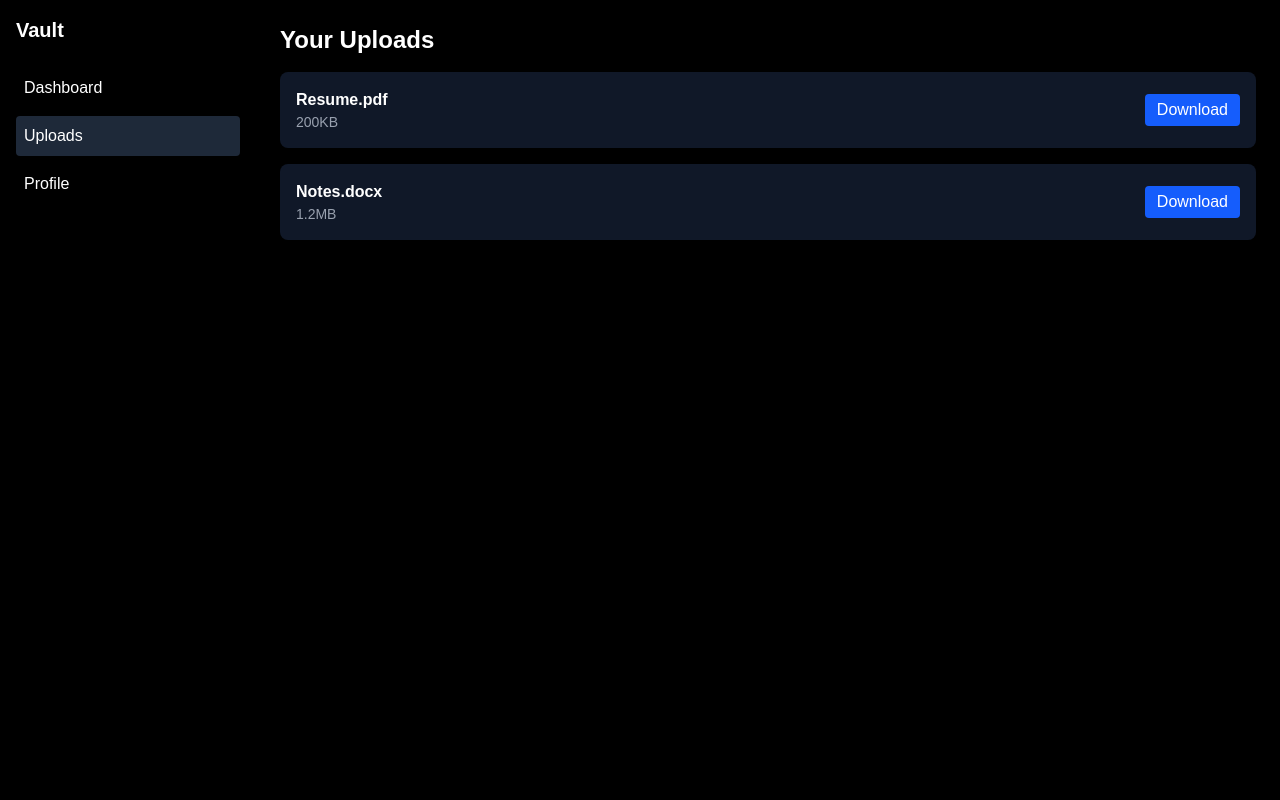
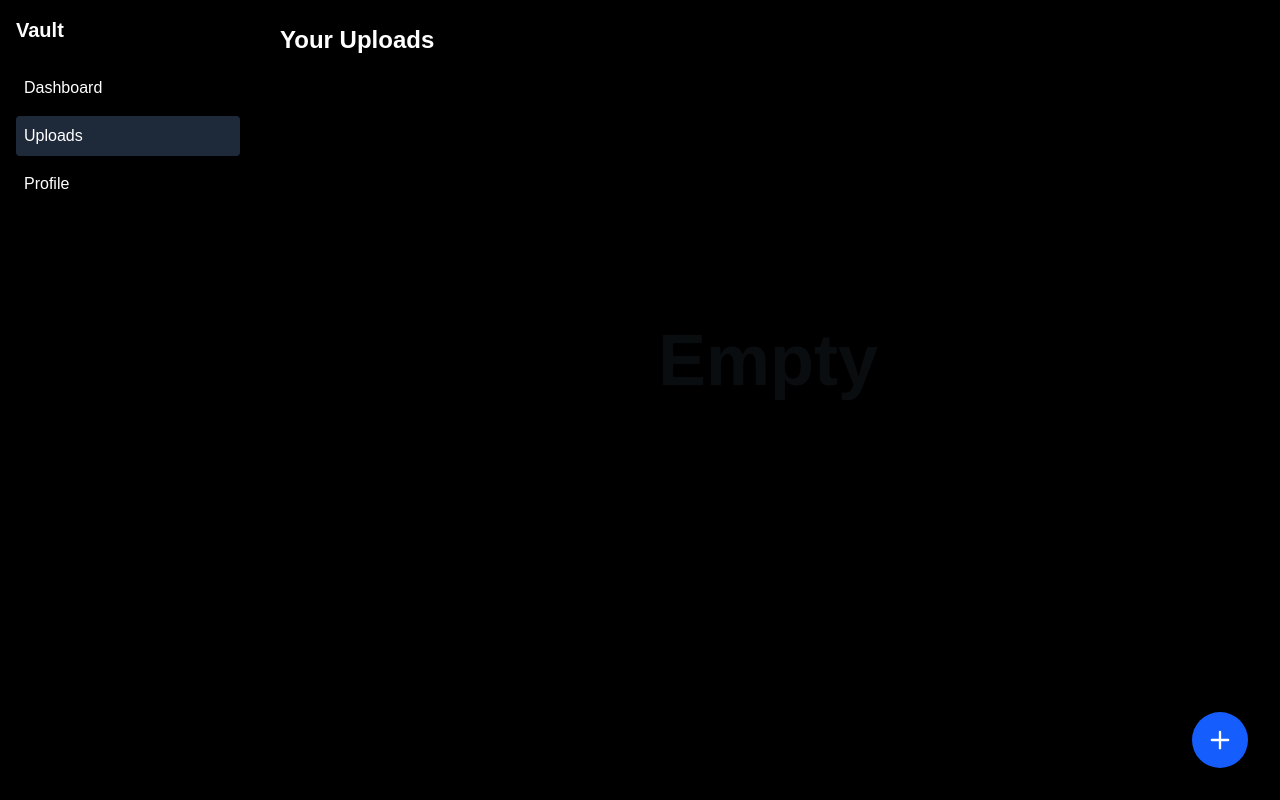
Before and after one commit to harshitrwt/Knowledge_vault, a Next.js app: page /uploads in a window 1280 px wide. Built offline with nearby package versions, Linux system fonts and the light colour scheme.

Commit message:
routes and icons

```diff
--- a/package.json
+++ b/package.json
@@ -10,6 +10,7 @@
   },
   "dependencies": {
     "@clerk/nextjs": "^6.31.8",
+    "lucide-react": "^0.542.0",
     "next": "15.5.2",
     "react": "19.1.0",
     "react-dom": "19.1.0"
--- a/src/app/page.tsx
+++ b/src/app/page.tsx
@@ -1,39 +1,29 @@
-'use client';
+"use client";
 
-import Link from 'next/link';
-import { SignedIn, SignedOut, SignInButton, SignUpButton, UserButton } from '@clerk/nextjs';
+import Link from "next/link";
+import {
+  SignedIn,
+  SignedOut,
+  SignInButton,
+  SignUpButton,
+  UserButton,
+} from "@clerk/nextjs";
+import Navbar from "../components/Navbaar";
+import Footer from "../components/Footer";
 
 export default function Home() {
   return (
-    <div className="font-sans min-h-screen flex flex-col bg-gradient-to-b from-blue-50 to-white text-gray-800">
+    <div className="font-sans min-h-screen flex flex-col bg-[#0A0A0A] text-gray-100">
+      {/* Navbar */}
+      <Navbar />
 
-
-      <nav className="fixed top-4 left-1/2 transform -translate-x-1/2 backdrop-blur-md border border-gray-200 text-2xl rounded-full shadow-lg px-20 py-4 flex items-center bg-blue-600 gap-10 z-50 min-w-[370px] h-[70px]">
-        <Link href="/" className="text-white hover:text-black">Home</Link>
-        <Link href="/dashboard" className="text-white hover:text-black">Dashboard</Link>
-        <div className="flex items-center gap-2">
-          <Link href="/profile" className="text-white hover:text-black">You</Link>
-          <SignedIn>
-            <UserButton afterSignOutUrl="/" />
-          </SignedIn>
-        </div>
-        <SignedOut>
-          <SignInButton />
-          <SignUpButton>
-            <button className="bg-[#6c47ff] text-white rounded-full font-medium text-sm sm:text-base h-10 sm:h-12 px-4 sm:px-5 cursor-pointer">
-              Sign Up
-            </button>
-          </SignUpButton>
-        </SignedOut>
-      </nav>
-
-
-      <main className="flex flex-1 items-center justify-center bg-[#0A0A0A]">
-        <div className="max-w-4xl text-center px-6">
-          <h1 className="text-5xl sm:text-6xl font-extrabold tracking-tight text-blue-600 mb-6">
+      {/* Hero Section */}
+      <main className="flex flex-1 items-center justify-center px-6">
+        <div className="max-w-4xl text-center">
+          <h1 className="text-5xl sm:text-6xl font-extrabold tracking-tight text-blue-500 mb-6">
             Smart Contract Knowledge Vault
           </h1>
-          <p className="text-lg sm:text-xl text-gray-700 mb-8">
+          <p className="text-lg sm:text-xl text-gray-300 mb-8">
             Upload your files. Search with AI. Share knowledge instantly.
             A second brain for your personal use or your whole team.
           </p>
@@ -46,7 +36,7 @@ export default function Home() {
             </Link>
             <Link
               href="/docs"
-              className="px-6 py-3 rounded-lg border border-blue-600 text-blue-600 font-medium hover:bg-blue-50 transition"
+              className="px-6 py-3 rounded-lg border border-blue-600 text-blue-500 font-medium hover:bg-blue-50/10 transition"
             >
               Learn More
             </Link>
@@ -54,10 +44,8 @@ export default function Home() {
         </div>
       </main>
 
-
-      <footer className="py-6 text-center text-sm text-gray-500 bg-[#0A0A0A]">
-        Built with Next.js, Tailwind, Clerk, and Gemini
-      </footer>
+      {/* Footer */}
+      <Footer />
     </div>
   );
 }
--- a/src/app/uploads/page.tsx
+++ b/src/app/uploads/page.tsx
@@ -1,22 +1,42 @@
+"use client";
+
 import Sidebar from "@/components/Sidebar";
 import FileCard from "@/components/FileCard";
+import { Plus } from "lucide-react";
 
 export default function UploadsPage() {
-  const mockFiles = [
-    { id: 1, name: "Resume.pdf", size: "200KB" },
-    { id: 2, name: "Notes.docx", size: "1.2MB" },
-  ];
+  const mockFiles: { id: number; name: string; size: string }[] = [];
 
   return (
-    <div className="flex">
+    <div className="flex min-h-screen bg-black text-white">
       <Sidebar />
-      <main className="flex-1 p-6 text-white bg-black">
-        <h1 className="text-2xl font-bold mb-4">Your Uploads</h1>
-        <div className="grid gap-4">
-          {mockFiles.map((file) => (
-            <FileCard key={file.id} file={file} />
-          ))}
-        </div>
+
+
+      <main className="flex-1 relative p-6">
+        <h1 className="text-2xl font-bold mb-6">Your Uploads</h1>
+
+
+        {mockFiles.length === 0 ? (
+          <div className="flex items-center justify-center h-[70vh]">
+            <span className="text-7xl font-bold text-gray-700 opacity-20">
+              Empty
+            </span>
+          </div>
+        ) : (
+          <div className="grid gap-4">
+            {mockFiles.map((file) => (
+              <FileCard key={file.id} file={file} />
+            ))}
+          </div>
+        )}
+
+
+        <button
+          className="absolute bottom-8 right-8 w-14 h-14 flex items-center justify-center rounded-full bg-blue-600 hover:bg-blue-700 shadow-lg transition"
+          onClick={() => alert("Upload flow goes here")}
+        >
+          <Plus size={28} className="text-white" />
+        </button>
       </main>
     </div>
   );
--- a/src/components/Footer.tsx
+++ b/src/components/Footer.tsx
@@ -0,0 +1,10 @@
+export default function Footer() {
+  return (
+    <footer className="py-6 text-center text-sm text-gray-500 bg-[#0A0A0A] border-t border-gray-800">
+      Built with <span className="text-white">Next.js</span>,{" "}
+      <span className="text-white">Tailwind</span>,{" "}
+      <span className="text-white">Clerk</span>, and{" "}
+      <span className="text-white">Gemini</span>
+    </footer>
+  );
+}
--- a/src/components/Navbaar.tsx
+++ b/src/components/Navbaar.tsx
@@ -0,0 +1,33 @@
+"use client";
+
+import Link from "next/link";
+import { SignedIn, SignedOut, SignInButton, SignUpButton, UserButton } from "@clerk/nextjs";
+
+export default function Navbar() {
+  return (
+    <nav className="fixed top-4 left-1/2 transform -translate-x-1/2 backdrop-blur-md border border-gray-800 text-2xl rounded-full shadow-lg px-8 sm:px-20 py-3 flex items-center bg-blue-600 gap-8 z-50 min-w-[370px] h-[70px]">
+      <Link href="/" className="text-white hover:text-black">
+        Home
+      </Link>
+      <Link href="/dashboard" className="text-white hover:text-black">
+        Dashboard
+      </Link>
+      <div className="flex items-center gap-2">
+        <Link href="/profile" className="text-white hover:text-black">
+          You
+        </Link>
+        <SignedIn>
+          <UserButton afterSignOutUrl="/" />
+        </SignedIn>
+      </div>
+      <SignedOut>
+        <SignInButton />
+        <SignUpButton>
+          <button className="bg-[#6c47ff] text-white rounded-full font-medium text-sm sm:text-base h-10 sm:h-12 px-4 sm:px-5 cursor-pointer">
+            Sign Up
+          </button>
+        </SignUpButton>
+      </SignedOut>
+    </nav>
+  );
+}
--- a/src/middleware.ts
+++ b/src/middleware.ts
@@ -1,6 +1,4 @@
-import { clerkMiddleware } from '@clerk/nextjs/server';
-
-export default clerkMiddleware();
+import { clerkMiddleware } from "@clerk/nextjs/server";
 
 export const config = {
   matcher: [
```
Also changed, not shown: 1 other file (tests, documents, lock files or other folders).
